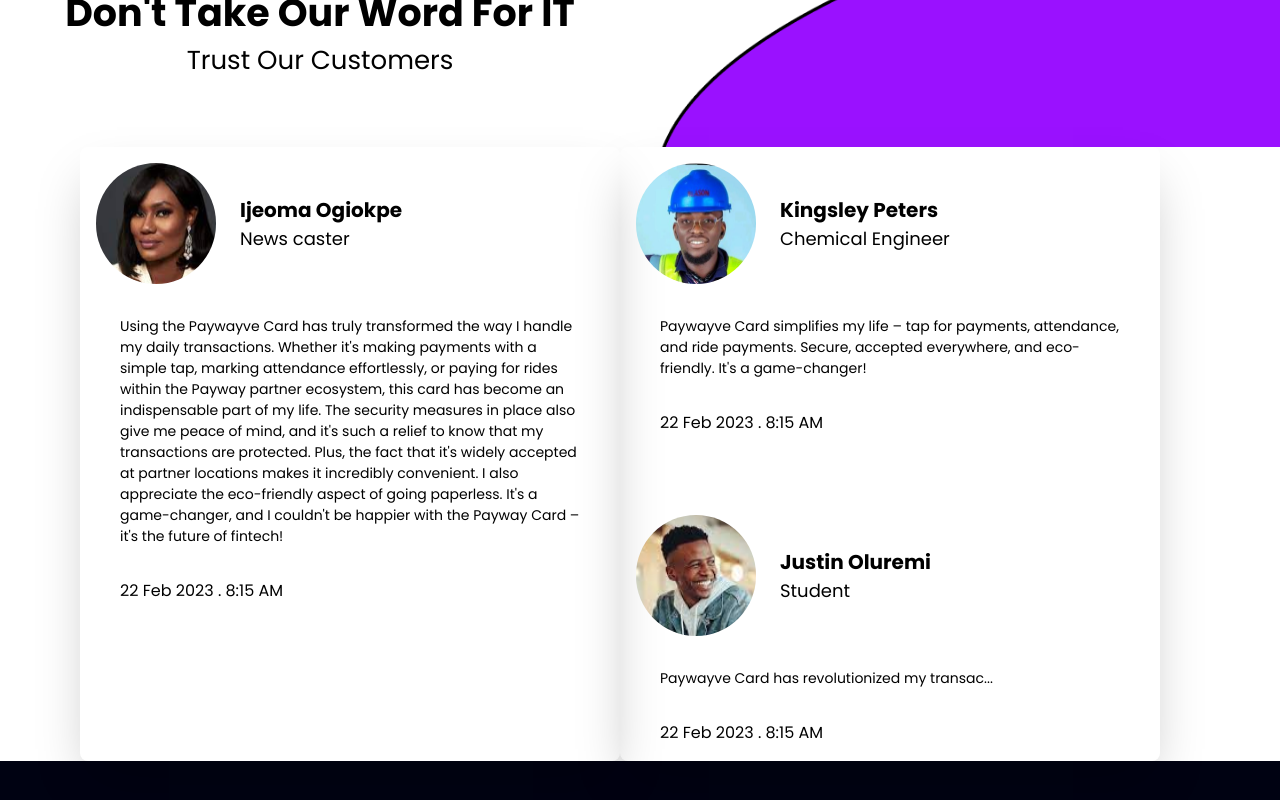
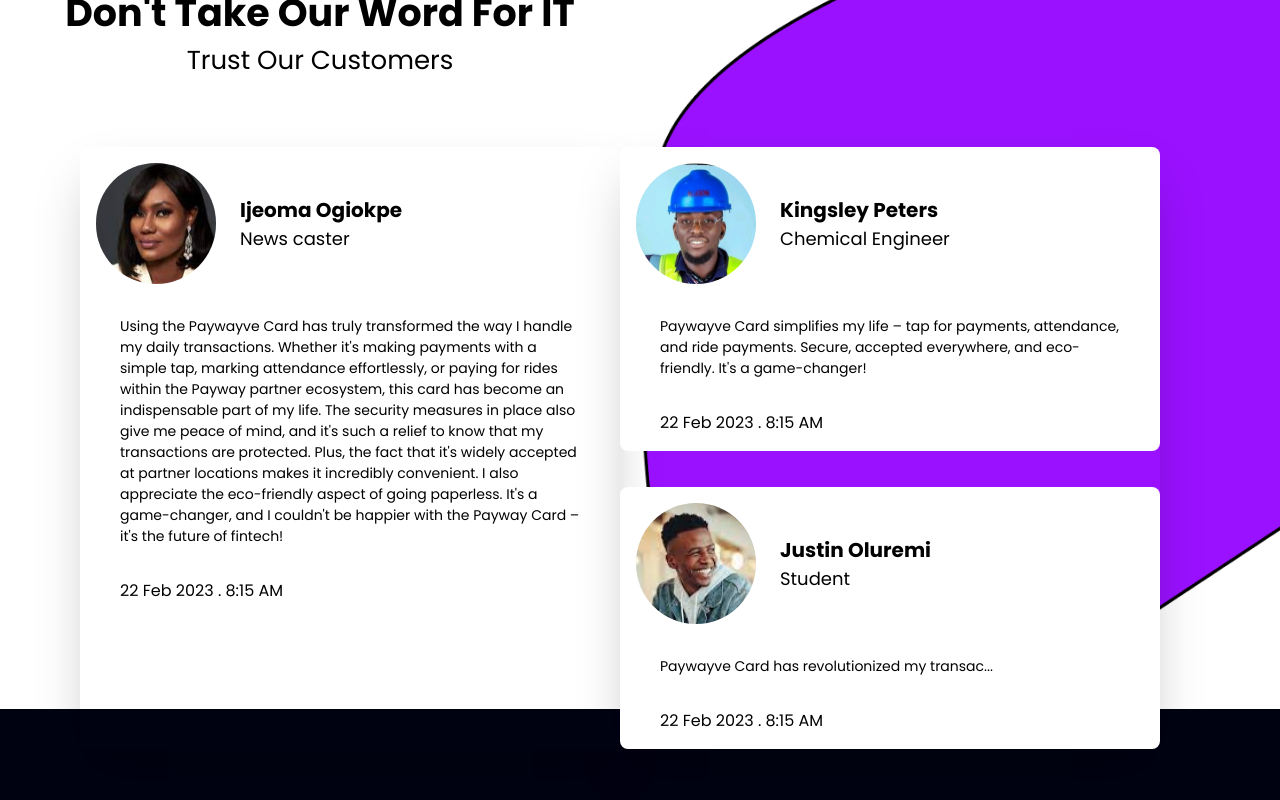
Before and after one commit to Festivemena/paywayve, a Next.js app: page / in a window 1280 px wide. Shown: the part 2386-3186 px from the top of the page. Built offline with nearby package versions, Linux system fonts and the light colour scheme.

Commit message:
modified:   src/components/testimonials.js

```diff
--- a/src/components/testimonials.js
+++ b/src/components/testimonials.js
@@ -3,7 +3,7 @@
 
 function Individual() {
   return (
-    <div className=" bg-white shadow-3xl -mt-[530px] justify-between items-center flex z-20  absolute">
+    <div className=" shadow-3xl -mt-[530px] justify-between items-center flex z-20  absolute">
       <div className="px-20 mr-10 flex">
       <div className="w-1/2 p-4  shadow-2xl rounded-lg ">
         <div className="w-full flex">
@@ -19,7 +19,7 @@
         <div className="px-6 pt-8">22 Feb 2023 . 8:15 AM</div>
       </div>
       <div className="w-1/2 shadow-2xl justify-between rounded-lg flex-1">
-        <div className="w-full p-4 h-1\2 rounded-lg">
+        <div className="w-full bg-white p-4 h-1\2 rounded-lg">
         <div className="w-full flex">
           <Image className="rounded-full" alt="Kingsley" src={Kingsley} />
           <div className="flex-1 pl-6 py-8 ">
@@ -32,7 +32,7 @@
         </div>
         <div className="px-6 pt-8">22 Feb 2023 . 8:15 AM</div>
         </div>
-        <div className="w-full mt-12 p-4 h-1\2 rounded-lg">
+        <div className="w-full bg-white mt-9 p-4 h-1\2 rounded-lg">
         <div className="w-full flex">
           <Image className="rounded-full" alt="Justin" src={Justin} />
           <div className="flex-1 pl-6 py-8 ">
@@ -53,7 +53,7 @@
 
 export default function Testimonials() {
     return (
-     <div className="bg-white h-full relative w-full h-96">
+     <div className="bg-white h-full pb-8 relative w-full h-96">
       <div className="w-full relative flex">
       <div className="w-1/2 h-full pt-60 top-0 left-0">
         <div className="w-full text-center text-[38px] font-bold">Don't Take Our Word For IT</div>
```
